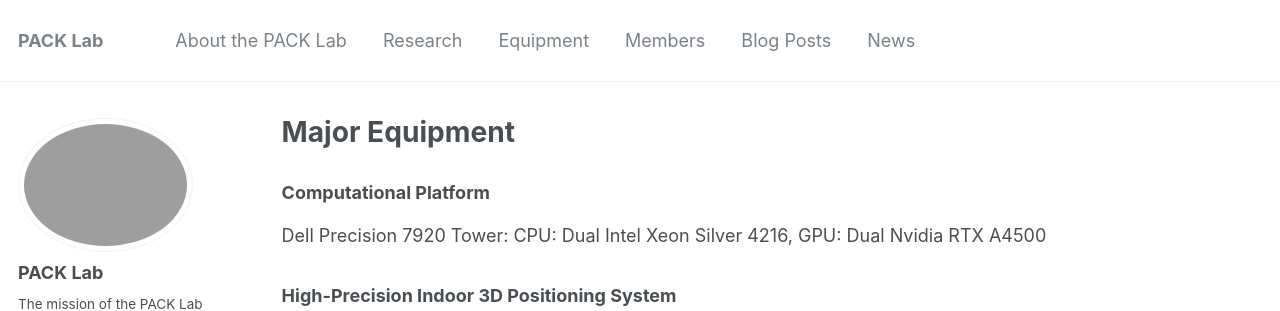
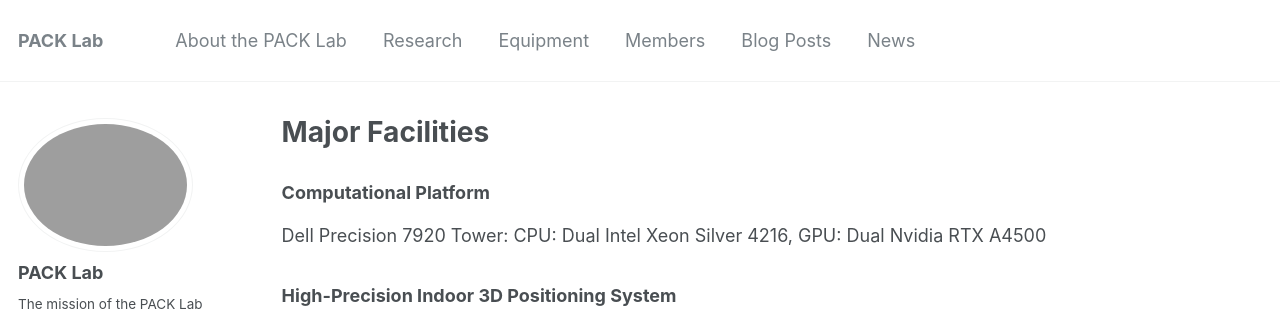
Before and after one commit to pack-lab/pack-lab.github.io, a Jekyll site: the page built from _pages/facilities.md, in a window 1280 px wide and 1213 px high. Shown: the top 311 px of the window. Built offline with Jekyll 4.4.1, drawn with Linux system fonts in a browser that asks for light colours.

Commit message:
Change equipment to facilities

```diff
--- a/_pages/equipment.md
+++ b/_pages/facilities.md
@@ -1,7 +1,7 @@
 ---
 layout: archive
-title: "Major Equipment"
-permalink: /equipment/
+title: "Major Facilities"
+permalink: /facilities/
 author_profile: true
 ---
 
```
